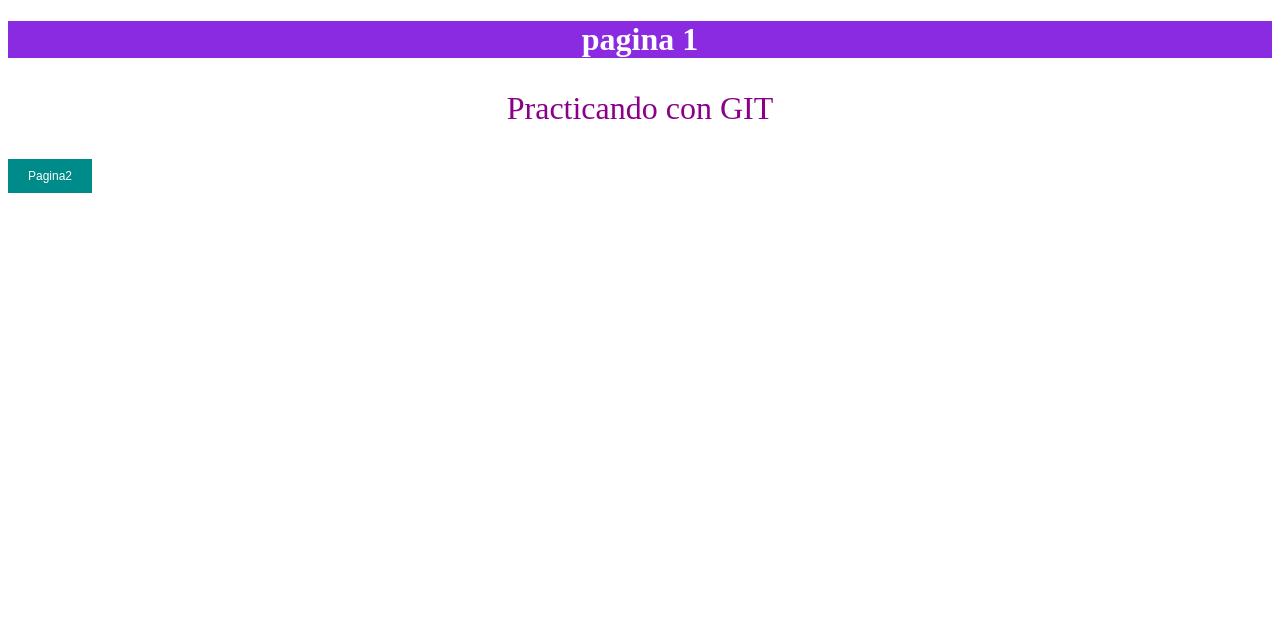
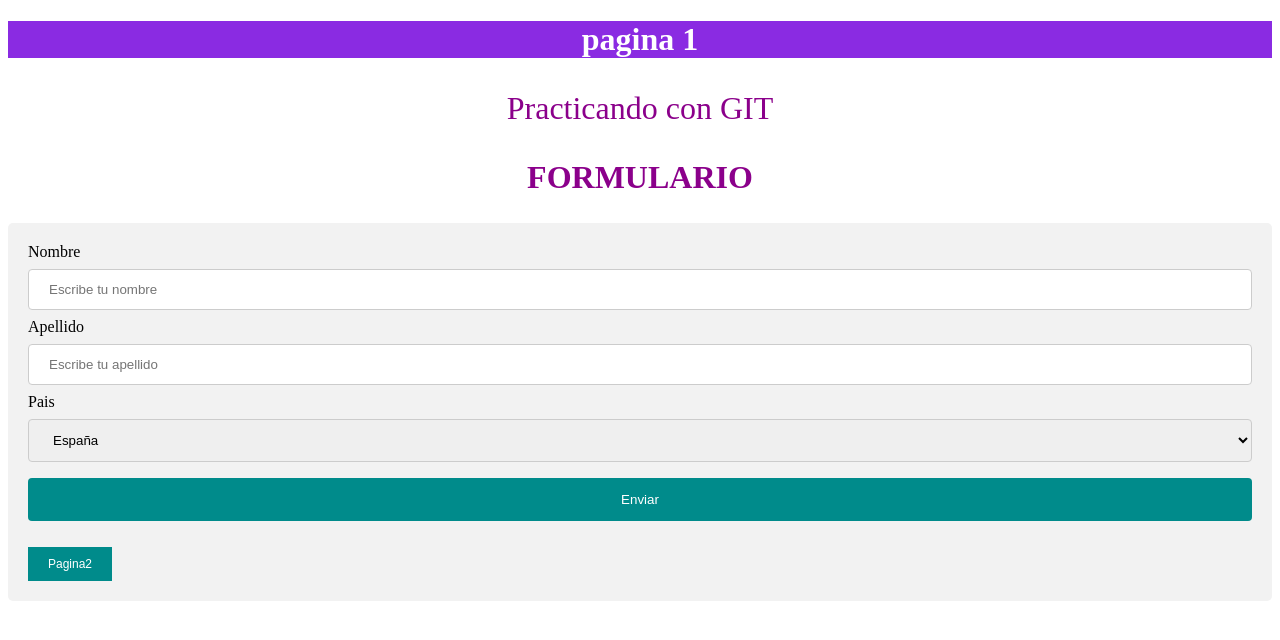
Before and after one commit to Pedro-Macias/git_facilito, a plain HTML site: page index.html in a window 1280 px wide. Drawn offline with Linux system fonts and the light colour scheme.

Commit message:
formulario en pagina index

```diff
--- a/index.html
+++ b/index.html
@@ -9,6 +9,26 @@
 <body>
     <h1>pagina 1</h1>
     <p>Practicando con GIT</p>
+    <h2>FORMULARIO</h2>
+
+        <div>
+          <form action="#">
+            <label>Nombre</label>
+            <input type="text" id="fname" name="firstname" placeholder="Escribe tu nombre">
+
+            <label>Apellido</label>
+            <input type="text" id="lname" name="lastname" placeholder="Escribe tu apellido">
+
+            <label>Pais</label>
+            <select id="country" name="country">
+              <option value="spain">España</option>
+              <option value="francia">Francia</option>
+              <option value="usa">USA</option>
+            </select>
+
+            <input type="submit" value="Enviar">
+          </form>
+      <br>
     <a href="pagina2.html"><input type="button" value ="Pagina2" class="button"></a>
 </body>
 </html>
--- a/style_page.css
+++ b/style_page.css
@@ -5,6 +5,12 @@ h1 {
 
 }
 p {
+    text-align: center;
+    color: darkmagenta;
+    font-size: 2em;
+}
+
+h2 {
     text-align: center;
     color: darkmagenta;
     font-size: 2em;
@@ -19,3 +25,33 @@ p {
     display: inline-block;
     font-size: 12px;
   }
+  input[type=text], select {
+    width: 100%;
+    padding: 12px 20px;
+    margin: 8px 0;
+    display: inline-block;
+    border: 1px solid #ccc;
+    border-radius: 4px;
+    box-sizing: border-box;
+  }
+
+  input[type=submit] {
+    width: 100%;
+    background-color: darkcyan;
+    color: white;
+    padding: 14px 20px;
+    margin: 8px 0;
+    border: none;
+    border-radius: 4px;
+    cursor: pointer;
+  }
+
+  input[type=submit]:hover {
+    background-color: #45a049;
+  }
+
+  div {
+    border-radius: 5px;
+    background-color: #f2f2f2;
+    padding: 20px;
+  }
```
